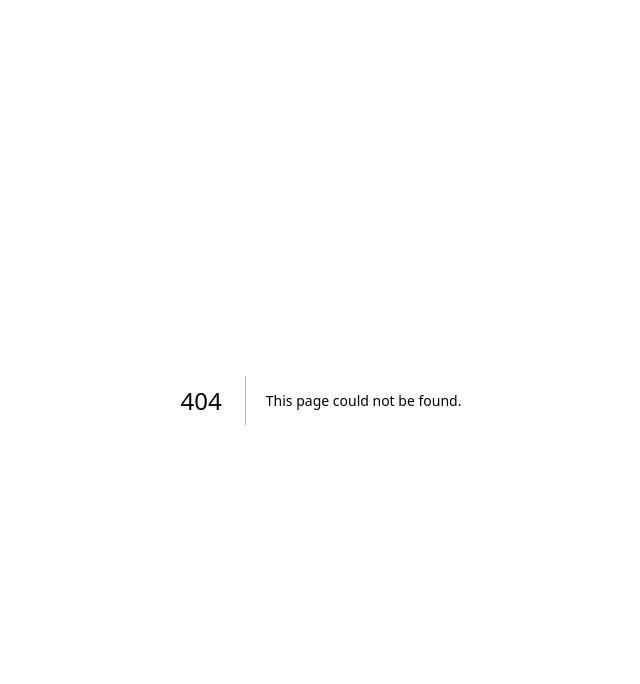
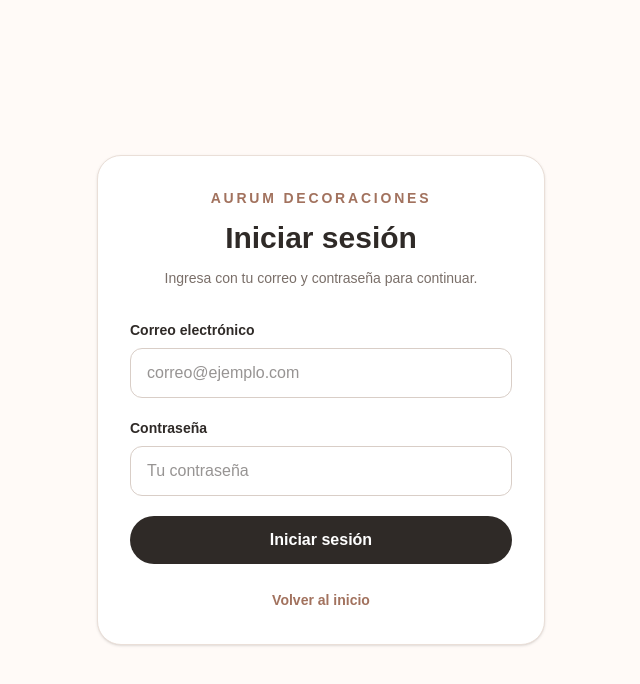
Before and after one commit to isabuitrago1223/pf_aurum, a Next.js app in the folder frontend/: page /login in a window 1280 px wide. Before the commit this address had no page. Shown: the top 684 px of the page, without its empty margins (319-959 px from the left). Built offline with nearby package versions, Linux system fonts and the light colour scheme.

Commit message:
crear interfaz de inicio de sesion

```diff
--- /dev/null
+++ b/frontend/app/login/page.tsx
@@ -0,0 +1,77 @@
+import Link from "next/link";
+
+export default function LoginPage() {
+  return (
+    <main className="flex min-h-screen items-center justify-center bg-[#fffaf7] px-6 py-12 text-[#2f2a27]">
+      <div className="w-full max-w-md rounded-3xl border border-[#eadfd8] bg-white p-8 shadow-sm">
+        <div className="text-center">
+          <p className="text-sm font-semibold uppercase tracking-[0.2em] text-[#a2725e]">
+            Aurum Decoraciones
+          </p>
+
+          <h1 className="mt-3 text-3xl font-bold">
+            Iniciar sesión
+          </h1>
+
+          <p className="mt-3 text-sm text-[#7a6f69]">
+            Ingresa con tu correo y contraseña para continuar.
+          </p>
+        </div>
+
+        <form className="mt-8 space-y-5">
+          <div>
+            <label
+              htmlFor="email"
+              className="mb-2 block text-sm font-semibold"
+            >
+              Correo electrónico
+            </label>
+
+            <input
+              id="email"
+              name="email"
+              type="email"
+              autoComplete="email"
+              placeholder="correo@ejemplo.com"
+              className="w-full rounded-xl border border-[#d9cec7] px-4 py-3 outline-none transition focus:border-[#a2725e]"
+            />
+          </div>
+
+          <div>
+            <label
+              htmlFor="password"
+              className="mb-2 block text-sm font-semibold"
+            >
+              Contraseña
+            </label>
+
+            <input
+              id="password"
+              name="password"
+              type="password"
+              autoComplete="current-password"
+              placeholder="Tu contraseña"
+              className="w-full rounded-xl border border-[#d9cec7] px-4 py-3 outline-none transition focus:border-[#a2725e]"
+            />
+          </div>
+
+          <button
+            type="submit"
+            className="w-full rounded-full bg-[#2f2a27] px-6 py-3 font-semibold text-white transition hover:opacity-90"
+          >
+            Iniciar sesión
+          </button>
+        </form>
+
+        <div className="mt-6 text-center">
+          <Link
+            href="/"
+            className="text-sm font-semibold text-[#a2725e] transition hover:opacity-70"
+          >
+            Volver al inicio
+          </Link>
+        </div>
+      </div>
+    </main>
+  );
+}
```
